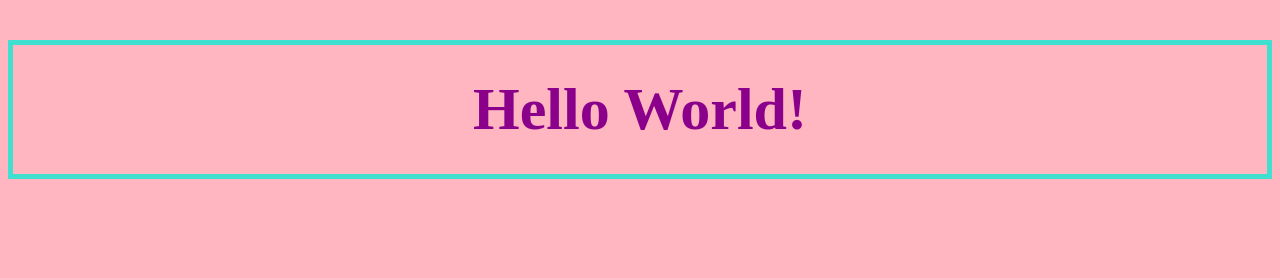
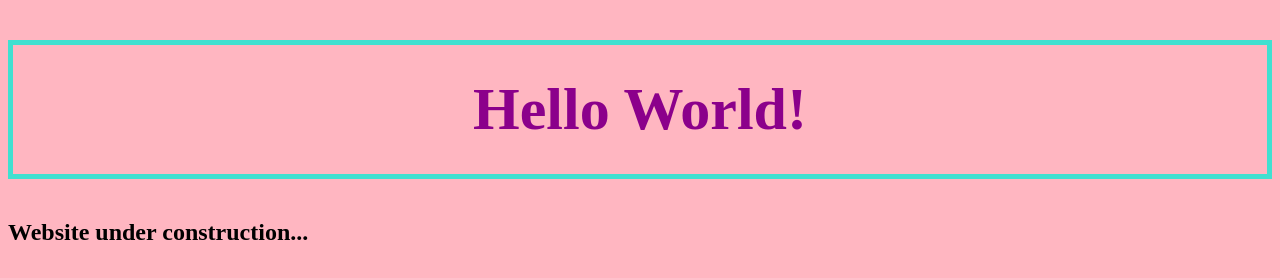
Before and after one commit to Nissrine-Can/site-repository, a plain HTML site: page index.html in a window 1280 px wide. Drawn offline with Linux system fonts and the light colour scheme.

Commit message:
add script.js, connect to index.html

```diff
--- a/index.html
+++ b/index.html
@@ -6,5 +6,6 @@
 </head>
   <body>
     <h1>Hello World!</h1>
+  <script src="script.js"></script>
   </body>
 </html>
--- /dev/null
+++ b/script.js
@@ -0,0 +1,4 @@
+const h2 = document.createElement("h2");
+h2.textContent = "Website under construction...";
+
+document.querySelector("body").appendChild(h2);
```
